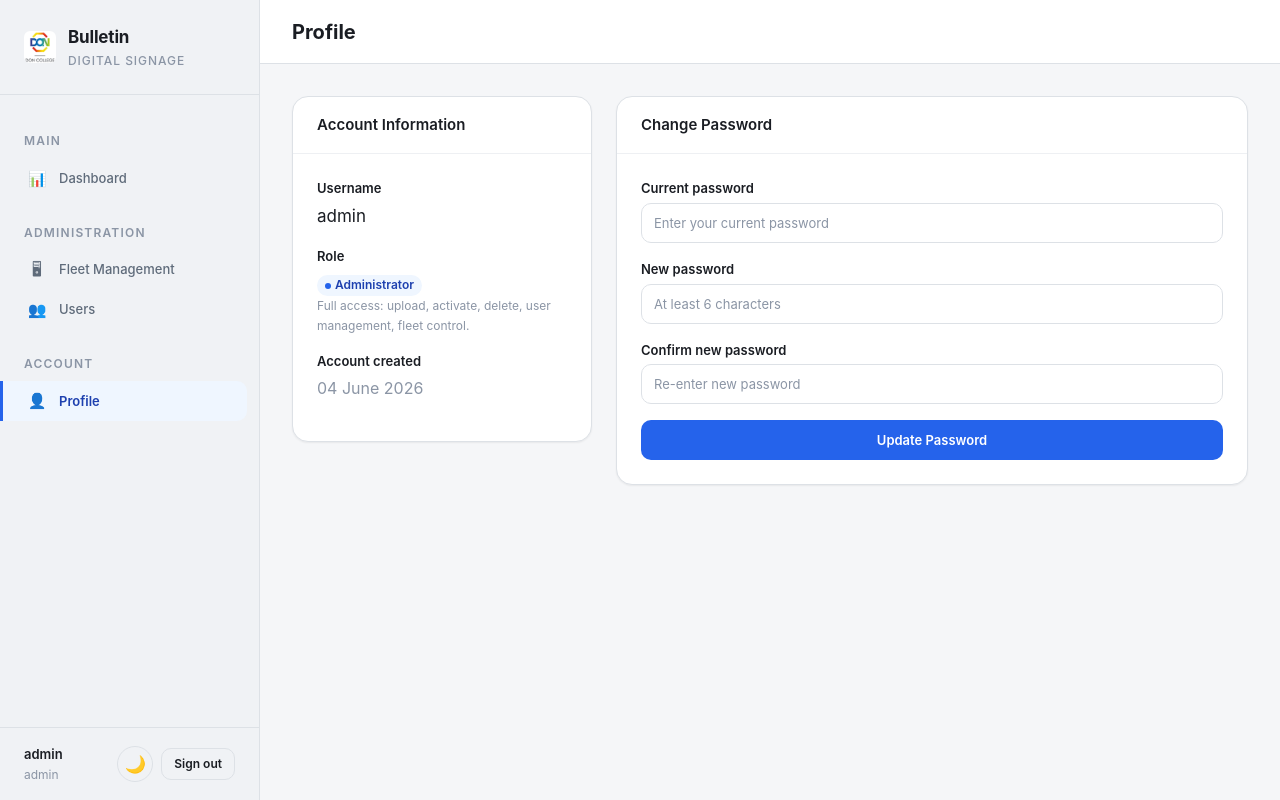
After one commit to DonICTStaff/Bulletin, a Flask app: page /profile in a window 1280 px wide. The commit adds this page. Run offline with Flask 3, Linux system fonts and the light colour scheme; a user stored in the database is signed in; some libraries are stand-ins or nearby versions.

Commit message:
feat: RBAC security — Admin/Operator roles, sessions, logout, profile, password change
Backend:
- Session security: 8hr lifetime, HttpOnly cookie, SameSite=Lax
- Remember-me: 30-day remember cookie on login checkbox
- Login: CSRF token on form, next-page redirect after auth
- @admin_required added to activate_slideshow (operators: upload only)
- 403/404 error handlers with friendly page (templates/error.html)
- /profile: any user can view account info + change own password
- /profile/password: validates current pw, min 6 chars, confirm match
- /users/<id>/edit: admin can change other users' password and role

Templates:
- login.html: CSRF token, remember-me checkbox
- dashboard.html: operators see only upload + summary (no Set Active,
  no Delete, no fleet detail table); Profile link in sidebar
- users.html: inline Edit row (password+role) per user, Profile link
- fleet.html: Profile link in sidebar
- profile.html: new page with account info + change password form
- error.html: new page for 403/404 with contextual message

```diff
--- a/app.py
+++ b/app.py
@@ -14,7 +14,7 @@ from wtforms import StringField, PasswordField, SelectField, FileField
 from wtforms.validators import DataRequired, Length
 from werkzeug.security import generate_password_hash, check_password_hash
 from werkzeug.utils import secure_filename
-from datetime import datetime
+from datetime import datetime, timedelta
 
 # ── App Configuration ────────────────────────────────────────────────────────
 app = Flask(__name__)
@@ -23,6 +23,12 @@ app.config['UPLOAD_FOLDER'] = os.path.join(os.path.dirname(os.path.abspath(__fil
 app.config['SQLALCHEMY_DATABASE_URI'] = os.environ.get('BULLETIN_DATABASE_URI', 'sqlite:///bulletin.db')
 app.config['SQLALCHEMY_TRACK_MODIFICATIONS'] = False
 app.config['MAX_CONTENT_LENGTH'] = 100 * 1024 * 1024  # 100 MB max upload
+
+# Session security
+app.config['PERMANENT_SESSION_LIFETIME'] = 28800  # 8 hours
+app.config['SESSION_COOKIE_HTTPONLY'] = True
+app.config['SESSION_COOKIE_SAMESITE'] = 'Lax'
+# Set SESSION_COOKIE_SECURE=True in production behind HTTPS
 
 ALLOWED_EXTENSIONS = {'pptx', 'ppt'}
 
@@ -37,6 +43,7 @@ def broadcast_to_clients(event_name, data):
 db = SQLAlchemy(app)
 login_manager = LoginManager(app)
 login_manager.login_view = 'login'
+login_manager.remember_cookie_duration = timedelta(days=30)
 socketio = SocketIO(app, async_mode='eventlet', cors_allowed_origins='*')
 
 # CSRF protection for all HTML form POSTs
@@ -163,10 +170,12 @@ def login():
     if request.method == 'POST':
         username = request.form.get('username', '').strip()
         password = request.form.get('password', '')
+        remember = request.form.get('remember') is not None
         user = User.query.filter_by(username=username).first()
         if user and user.check_password(password):
-            login_user(user)
-            return redirect(url_for('dashboard'))
+            login_user(user, remember=remember)
+            next_page = request.args.get('next')
+            return redirect(next_page or url_for('dashboard'))
         error = 'Invalid credentials'
     return render_template('login.html', error=error)
 
@@ -176,6 +185,21 @@ def login():
 def logout():
     logout_user()
     return redirect(url_for('login'))
+
+
+# ── Error Handlers ──────────────────────────────────────────────────────────
+@app.errorhandler(403)
+def forbidden(e):
+    return render_template('error.html', code=403,
+                           message='You do not have permission to access this page. '
+                                   'Operators can only upload presentations — contact an '
+                                   'administrator for additional access.'), 403
+
+
+@app.errorhandler(404)
+def not_found(e):
+    return render_template('error.html', code=404,
+                           message='The requested page was not found.'), 404
 
 
 # ── Routes: Dashboard ─────────────────────────────────────────────────────────
@@ -250,6 +274,7 @@ def upload_file():
 # ── Routes: Set Active Presentation ───────────────────────────────────────────
 @app.route('/slideshow/<int:sid>/activate', methods=['POST'])
 @login_required
+@admin_required
 def activate_slideshow(sid):
     slideshow = Slideshow.query.get_or_404(sid)
     Slideshow.query.update({Slideshow.is_active: False})
@@ -463,6 +488,61 @@ def delete_user(uid):
     db.session.commit()
     flash(f'User "{user.username}" deleted.', 'success')
     return redirect(url_for('manage_users'))
+
+
+@app.route('/users/<int:uid>/edit', methods=['POST'])
+@login_required
+@admin_required
+def edit_user(uid):
+    """Admin can change another user's password and role."""
+    user = User.query.get_or_404(uid)
+    if user.id == current_user.id:
+        flash('Use the profile page to change your own password.', 'error')
+        return redirect(url_for('manage_users'))
+
+    new_password = request.form.get('password', '').strip()
+    new_role = request.form.get('role', user.role)
+
+    if new_password:
+        user.password_hash = generate_password_hash(new_password)
+    if new_role in ('admin', 'operator'):
+        user.role = new_role
+
+    db.session.commit()
+    flash(f'User "{user.username}" updated.', 'success')
+    return redirect(url_for('manage_users'))
+
+
+# ── Routes: Profile (any logged-in user) ────────────────────────────────────
+@app.route('/profile')
+@login_required
+def profile():
+    return render_template('profile.html')
+
+
+@app.route('/profile/password', methods=['POST'])
+@login_required
+def change_password():
+    current_pw = request.form.get('current_password', '')
+    new_pw = request.form.get('new_password', '')
+    confirm_pw = request.form.get('confirm_password', '')
+
+    if not current_user.check_password(current_pw):
+        flash('Current password is incorrect', 'error')
+        return redirect(url_for('profile'))
+
+    if len(new_pw) < 6:
+        flash('New password must be at least 6 characters', 'error')
+        return redirect(url_for('profile'))
+
+    if new_pw != confirm_pw:
+        flash('New passwords do not match', 'error')
+        return redirect(url_for('profile'))
+
+    current_user.password_hash = generate_password_hash(new_pw)
+    db.session.commit()
+    flash('Password changed successfully', 'success')
+    return redirect(url_for('profile'))
 
 
 # ── Routes: Fleet Management (Admin only) ─────────────────────────────────────
--- a/templates/fleet.html
+++ b/templates/fleet.html
@@ -72,6 +72,10 @@
                     <span class="sidebar__link-icon" aria-hidden="true">👥</span> Users
                 </a>
                 {% endif %}
+                <div class="sidebar__section">Account</div>
+                <a href="/profile" class="sidebar__link">
+                    <span class="sidebar__link-icon" aria-hidden="true">👤</span> Profile
+                </a>
                 <div class="sidebar__section">Info</div>
                 <a href="/changelog" class="sidebar__link">
                     <span class="sidebar__link-icon" aria-hidden="true">📋</span> Changelog
--- a/templates/login.html
+++ b/templates/login.html
@@ -24,6 +24,7 @@
             {% endif %}
 
             <form method="post" action="/" novalidate>
+                <input type="hidden" name="csrf_token" value="{{ csrf_token() }}">
                 <div class="form-group">
                     <label class="form-label" for="username">Username</label>
                     <input class="form-input" type="text" id="username" name="username"
@@ -35,6 +36,10 @@
                     <input class="form-input" type="password" id="password" name="password"
                            placeholder="Enter your password" autocomplete="current-password" required>
                 </div>
+                <div class="form-group" style="display:flex;align-items:center;gap:var(--space-2);">
+                    <input type="checkbox" id="remember" name="remember" style="width:auto;">
+                    <label class="form-label" for="remember" style="margin:0;font-size:var(--text-sm);">Remember me for 30 days</label>
+                </div>
                 <button class="btn btn--primary" type="submit" style="width:100%">Sign In</button>
             </form>
 
--- /dev/null
+++ b/templates/profile.html
@@ -0,0 +1,149 @@
+<!DOCTYPE html>
+<html lang="en">
+<head>
+    <meta charset="utf-8">
+    <meta name="viewport" content="width=device-width, initial-scale=1">
+    <title>Profile — Bulletin Board</title>
+    <link rel="stylesheet" href="{{ url_for('static', filename='style.css') }}?v=3">
+</head>
+<body>
+    <a href="#main" class="skip-link">Skip to main content</a>
+
+    <div class="shell">
+        <nav class="sidebar" role="navigation" aria-label="Main navigation">
+            <div class="sidebar__brand">
+                <img src="{{ url_for('static', filename='donlogo.jpg') }}" alt="Don College">
+                <div>
+                    <div class="sidebar__brand-name">Bulletin</div>
+                    <div class="sidebar__brand-sub">Digital Signage</div>
+                </div>
+            </div>
+            <div class="sidebar__nav">
+                <div class="sidebar__section">Main</div>
+                <a href="/dashboard" class="sidebar__link">
+                    <span class="sidebar__link-icon" aria-hidden="true">📊</span> Dashboard
+                </a>
+                {% if current_user.is_admin() %}
+                <div class="sidebar__section">Administration</div>
+                <a href="/fleet" class="sidebar__link">
+                    <span class="sidebar__link-icon" aria-hidden="true">🖥</span> Fleet Management
+                </a>
+                <a href="/users" class="sidebar__link">
+                    <span class="sidebar__link-icon" aria-hidden="true">👥</span> Users
+                </a>
+                {% endif %}
+                <div class="sidebar__section">Account</div>
+                <a href="/profile" class="sidebar__link active" aria-current="page">
+                    <span class="sidebar__link-icon" aria-hidden="true">👤</span> Profile
+                </a>
+            </div>
+            <div class="sidebar__footer">
+                <div>
+                    <div class="sidebar__user">{{ current_user.username }}</div>
+                    <div class="sidebar__user-role">{{ current_user.role }}</div>
+                </div>
+                <div style="display:flex;gap:var(--space-2);align-items:center;">
+                    <button class="theme-toggle" onclick="toggleTheme()" aria-label="Toggle dark mode" title="Toggle dark mode">
+                        <span id="theme-icon">🌙</span>
+                    </button>
+                    <a href="/logout" class="btn btn--sm btn--secondary">Sign out</a>
+                </div>
+            </div>
+        </nav>
+
+        <div class="main">
+            <header class="topbar">
+                <h1 class="topbar__title">Profile</h1>
+            </header>
+
+            <main class="content" id="main">
+                {% with messages = get_flashed_messages(with_categories=true) %}
+                {% if messages %}
+                {% for category, message in messages %}
+                <div class="alert alert--{{ 'error' if category == 'error' else 'success' }}" role="alert">
+                    <span aria-hidden="true">{{ '⚠' if category == 'error' else '✓' }}</span> {{ message }}
+                </div>
+                {% endfor %}
+                {% endif %}
+                {% endwith %}
+
+                <div class="grid-form">
+                    <!-- Account Info -->
+                    <section class="card" aria-labelledby="info-heading">
+                        <div class="card__header">
+                            <h2 class="card__title" id="info-heading">Account Information</h2>
+                        </div>
+                        <div class="card__body">
+                            <div class="form-group">
+                                <label class="form-label">Username</label>
+                                <p style="margin:0; font-size:var(--text-md);">{{ current_user.username }}</p>
+                            </div>
+                            <div class="form-group">
+                                <label class="form-label">Role</label>
+                                {% if current_user.is_admin() %}
+                                <span class="status status--live" style="background:var(--accent-bg); color:var(--accent-text);"><span class="status__dot" style="background:var(--accent);"></span> Administrator</span>
+                                {% else %}
+                                <span class="status status--offline">Operator</span>
+                                {% endif %}
+                                <p class="form-hint">
+                                    {% if current_user.is_admin() %}
+                                    Full access: upload, activate, delete, user management, fleet control.
+                                    {% else %}
+                                    Can upload presentations only. Contact an admin for additional access.
+                                    {% endif %}
+                                </p>
+                            </div>
+                            <div class="form-group">
+                                <label class="form-label">Account created</label>
+                                <p style="margin:0; color:var(--text-muted);">{{ current_user.created_at.strftime('%d %B %Y') }}</p>
+                            </div>
+                        </div>
+                    </section>
+
+                    <!-- Change Password -->
+                    <section class="card" aria-labelledby="pw-heading">
+                        <div class="card__header">
+                            <h2 class="card__title" id="pw-heading">Change Password</h2>
+                        </div>
+                        <div class="card__body">
+                            <form method="post" action="/profile/password" novalidate>
+                                <input type="hidden" name="csrf_token" value="{{ csrf_token() }}">
+                                <div class="form-group">
+                                    <label class="form-label" for="current_password">Current password</label>
+                                    <input class="form-input" type="password" id="current_password" name="current_password"
+                                           placeholder="Enter your current password" autocomplete="current-password" required>
+                                </div>
+                                <div class="form-group">
+                                    <label class="form-label" for="new_password">New password</label>
+                                    <input class="form-input" type="password" id="new_password" name="new_password"
+                                           placeholder="At least 6 characters" autocomplete="new-password" required>
+                                </div>
+                                <div class="form-group">
+                                    <label class="form-label" for="confirm_password">Confirm new password</label>
+                                    <input class="form-input" type="password" id="confirm_password" name="confirm_password"
+                                           placeholder="Re-enter new password" autocomplete="new-password" required>
+                                </div>
+                                <button class="btn btn--primary" type="submit" style="width:100%;">Update Password</button>
+                            </form>
+                        </div>
+                    </section>
+                </div>
+            </main>
+        </div>
+    </div>
+    <script>
+        function toggleTheme() {
+            const html = document.documentElement;
+            const isDark = html.getAttribute('data-theme') === 'dark';
+            html.setAttribute('data-theme', isDark ? 'light' : 'dark');
+            document.getElementById('theme-icon').textContent = isDark ? '🌙' : '☀️';
+            localStorage.setItem('theme', isDark ? 'light' : 'dark');
+        }
+        if (localStorage.getItem('theme') === 'dark') {
+            document.documentElement.setAttribute('data-theme', 'dark');
+            const icon = document.getElementById('theme-icon');
+            if (icon) icon.textContent = '☀️';
+        }
+    </script>
+</body>
+</html>
```
Also changed, not shown: templates/dashboard.html (+19 -1 lines), templates/error.html (added, +24 -0 lines), templates/users.html (+30 -1 lines), 1 other file.
